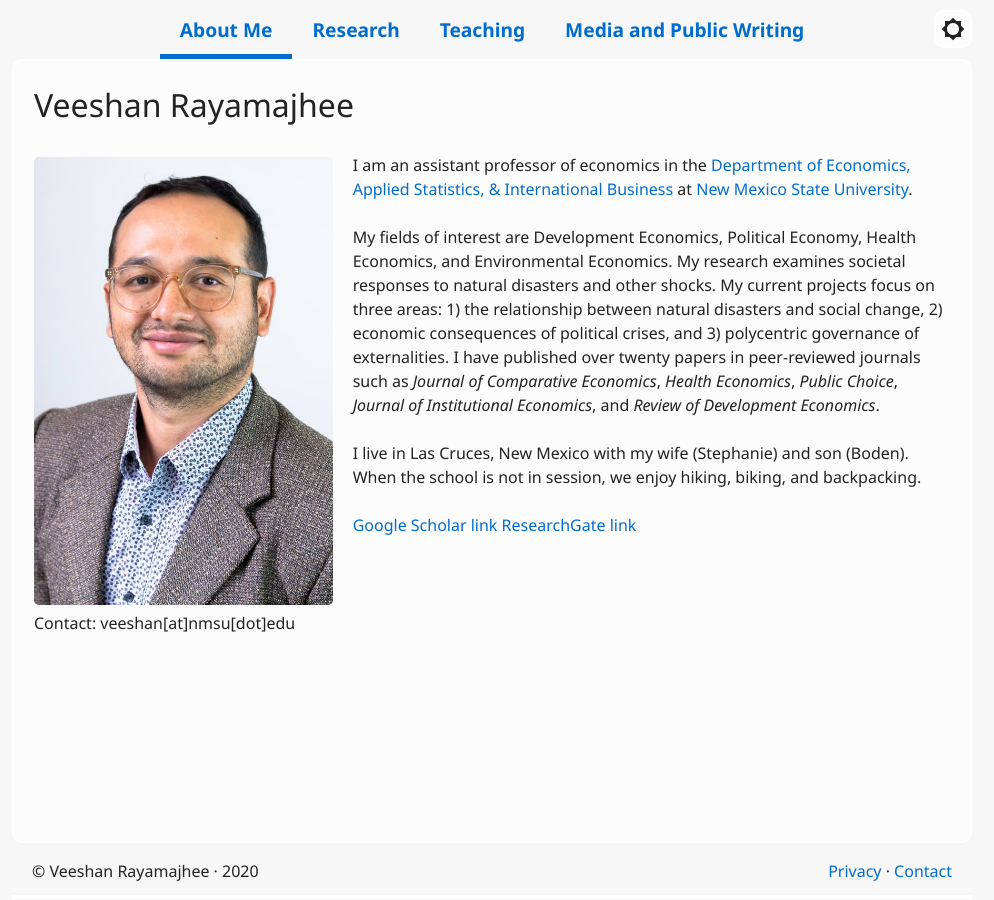
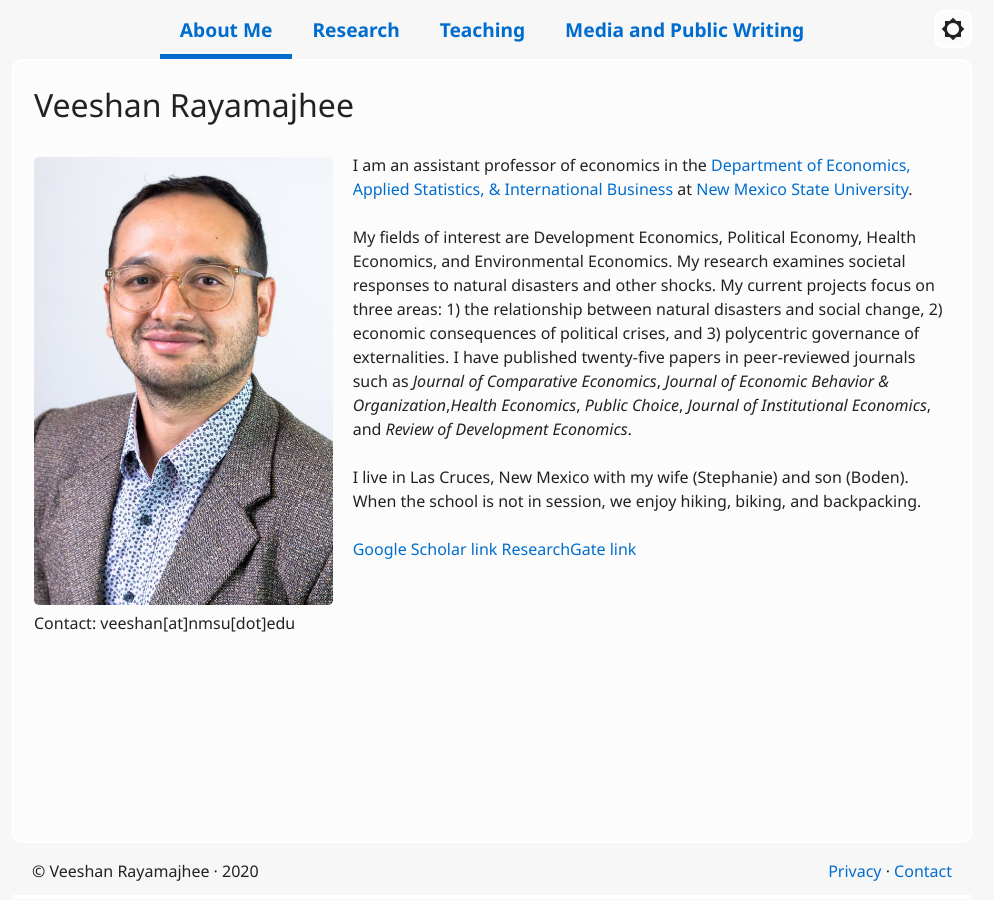
Before and after one commit to veeshanr/veeshanr.github.io, a Jekyll site: the page built from pages/about.md, in a window 1280 px wide. Shown: the whole page, without its empty margins (148-1142 px from the left). Built offline with Jekyll 4.4.1, drawn with Linux system fonts in a browser that asks for light colours.

Commit message:
Update about.md

```diff
--- a/pages/about.md
+++ b/pages/about.md
@@ -7,7 +7,7 @@ title: About Me
 
 I am an assistant professor of economics in the [Department of Economics, Applied Statistics, & International Business][1] at [New Mexico State University][2].
 
-My fields of interest are Development Economics, Political Economy, Health Economics, and Environmental Economics. My research examines societal responses to natural disasters and other shocks. My current projects focus on three areas: 1) the relationship between natural disasters and social change, 2) economic consequences of political crises, and 3) polycentric governance of externalities. I have published over twenty papers in peer-reviewed journals such as *Journal of Comparative Economics*, *Health Economics*, *Public Choice*, *Journal of Institutional Economics*, and *Review of Development Economics*.
+My fields of interest are Development Economics, Political Economy, Health Economics, and Environmental Economics. My research examines societal responses to natural disasters and other shocks. My current projects focus on three areas: 1) the relationship between natural disasters and social change, 2) economic consequences of political crises, and 3) polycentric governance of externalities. I have published twenty-five papers in peer-reviewed journals such as *Journal of Comparative Economics*, *Journal of Economic Behavior & Organization*,*Health Economics*, *Public Choice*, *Journal of Institutional Economics*, and *Review of Development Economics*.
 
 I live in Las Cruces, New Mexico with my wife (Stephanie) and son (Boden). When the school is not in session, we enjoy hiking, biking, and backpacking.
 
```
